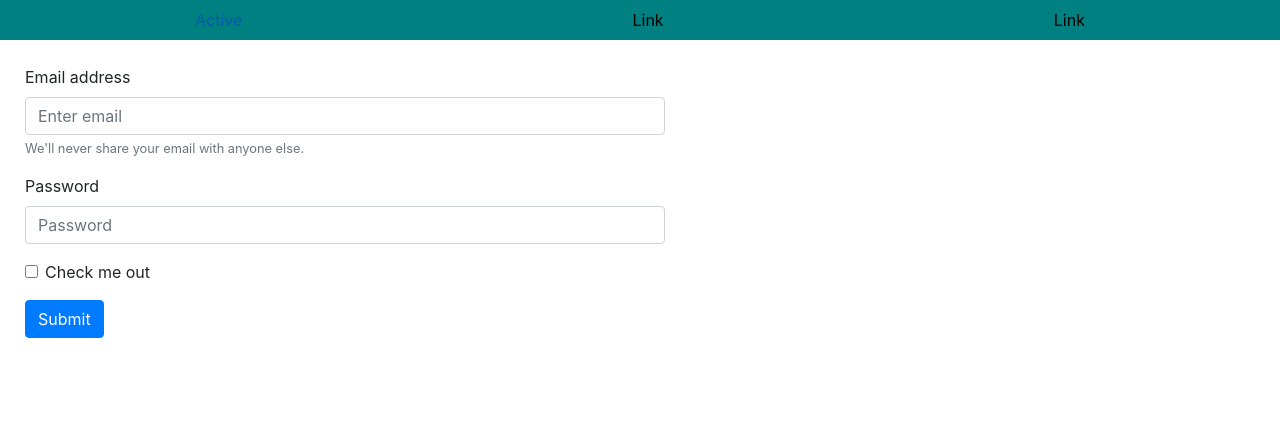
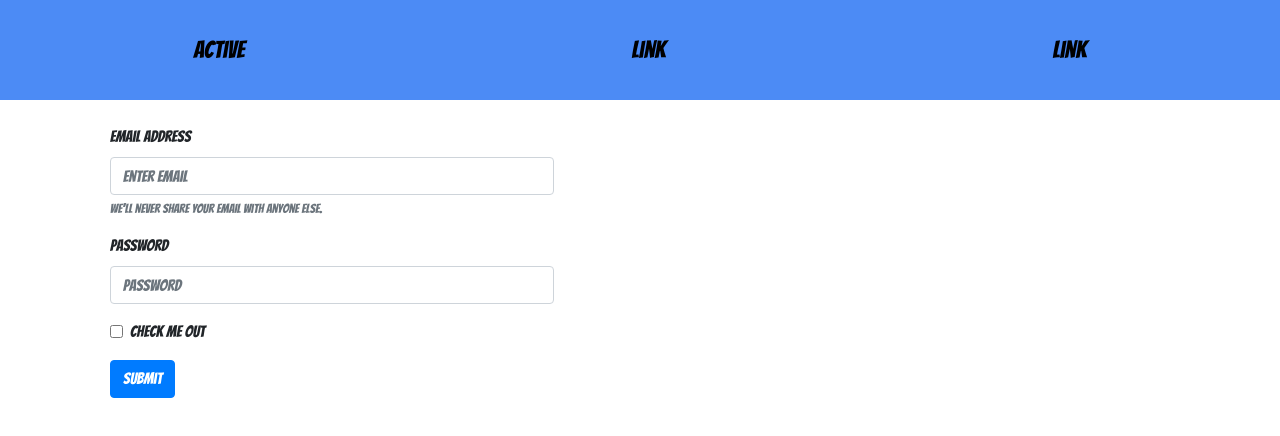
Before and after one commit to CoderGuy614/CodeLab-FireBase, a React (Create React App) app: page / in a window 1280 px wide. Shown: the top 436 px of the page. Built offline with nearby package versions, Linux system fonts and the light colour scheme.

Commit message:
Further work on Firebase Login

```diff
--- a/public/index.html
+++ b/public/index.html
@@ -18,6 +18,10 @@
       integrity="sha384-9aIt2nRpC12Uk9gS9baDl411NQApFmC26EwAOH8WgZl5MYYxFfc+NcPb1dKGj7Sk"
       crossorigin="anonymous"
     />
+    <link
+      href="https://fonts.googleapis.com/css2?family=Bangers&family=Merriweather&display=swap"
+      rel="stylesheet"
+    />
     <title>React App</title>
   </head>
   <body>
--- a/src/App.css
+++ b/src/App.css
@@ -1,3 +1,6 @@
+* {
+  font-family: "Bangers", serif;
+}
 body {
   margin: 0;
   padding: 0;
--- a/src/nav/navbar.styles.css
+++ b/src/nav/navbar.styles.css
@@ -1,7 +1,11 @@
 .main-nav {
-  background-color: teal;
+  background-color: #4c8bf5;
+  height: 100px;
+
+  align-items: center;
 }
 
 a {
   color: black;
+  font-size: x-large;
 }
--- a/src/signin-signup/sign-up-form.css
+++ b/src/signin-signup/sign-up-form.css
@@ -1,4 +1,4 @@
 .sign-up-form {
-  width: 50%;
+  width: 40%;
   margin: 25px;
 }
--- a/src/signin-signup/signup.js
+++ b/src/signin-signup/signup.js
@@ -1,14 +1,47 @@
-import React from "react";
+import React, { useState } from "react";
 import Form from "react-bootstrap/Form";
 import Button from "react-bootstrap/Button";
 import "./sign-up-form.css";
 
-const signup = () => {
-  return (
-    <Form className="sign-up-form">
+import { auth, createUserProfileDocument } from "../firebase/firebaseUtils";
+
+const Signup = () => {
+  const [values, setValues] = useState({
+    email: "",
+    password: "",
+    error: "",
+    loading: false,
+    redirect: false,
+  });
+
+  const { email, password, error, loading, redirect } = values;
+  const handleChange = (name) => (event) => {
+    setValues({ ...values, error: false, [name]: event.target.value });
+    console.log(values);
+  };
+
+  const handleSubmit = (event) => {
+    event.preventDefault();
+    auth
+      .createUserWithEmailAndPassword(email, password)
+      .catch(function (error) {
+        // Handle Errors here.
+        var errorCode = error.code;
+        var errorMessage = error.message;
+        // ...
+      });
+  };
+
+  const signUpForm = () => (
+    <Form className="sign-up-form" onSubmit={handleSubmit}>
       <Form.Group controlId="formBasicEmail">
         <Form.Label>Email address</Form.Label>
-        <Form.Control type="email" placeholder="Enter email" />
+        <Form.Control
+          type="email"
+          placeholder="Enter email"
+          value={values.email}
+          onChange={handleChange("email")}
+        />
         <Form.Text className="text-muted">
           We'll never share your email with anyone else.
         </Form.Text>
@@ -16,7 +49,12 @@ const signup = () => {
 
       <Form.Group controlId="formBasicPassword">
         <Form.Label>Password</Form.Label>
-        <Form.Control type="password" placeholder="Password" />
+        <Form.Control
+          type="password"
+          placeholder="Password"
+          value={values.password}
+          onChange={handleChange("password")}
+        />
       </Form.Group>
       <Form.Group controlId="formBasicCheckbox">
         <Form.Check type="checkbox" label="Check me out" />
@@ -26,6 +64,8 @@ const signup = () => {
       </Button>
     </Form>
   );
+
+  return <div className="container">{signUpForm()}</div>;
 };
 
-export default signup;
+export default Signup;
```
